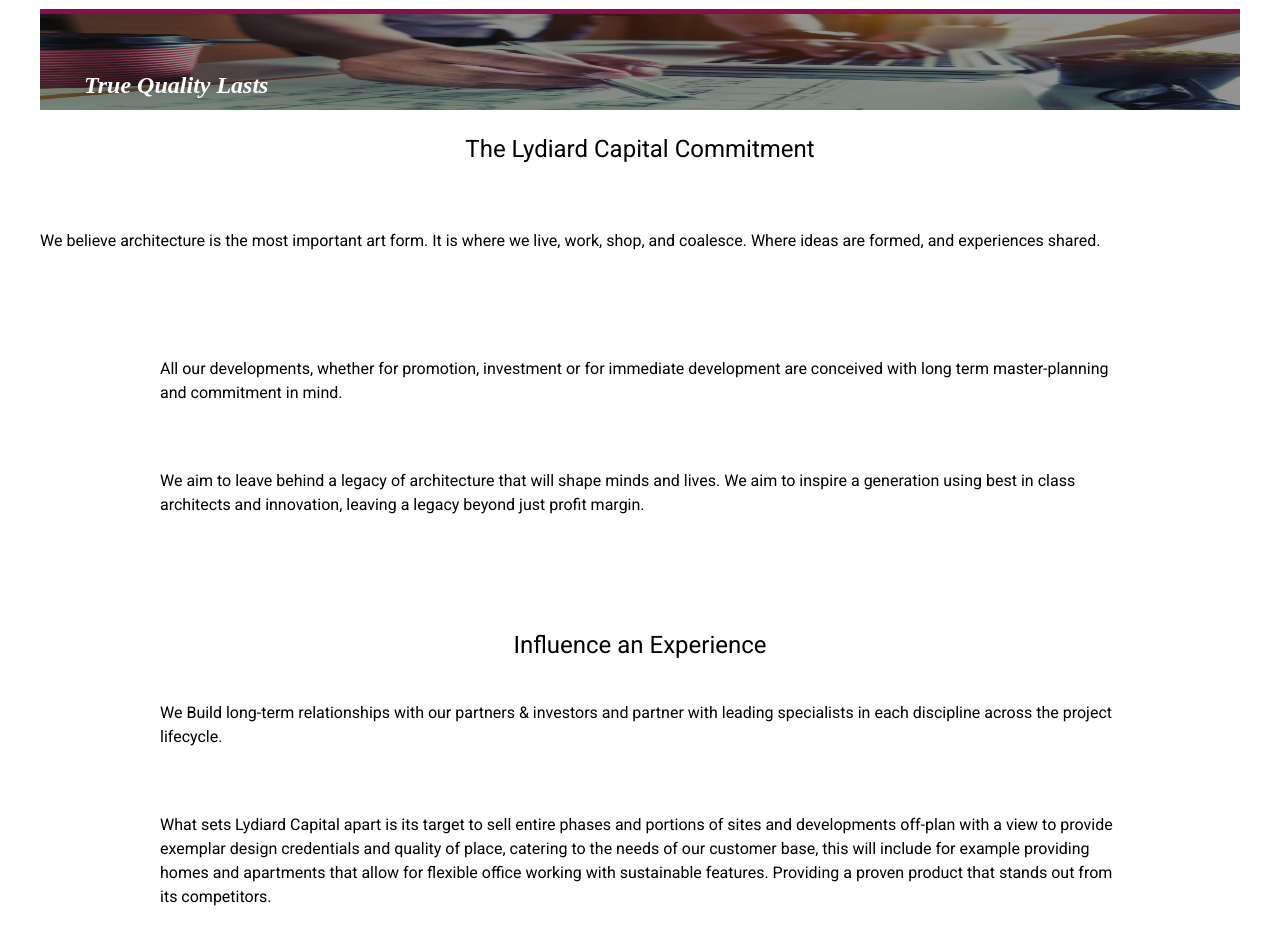
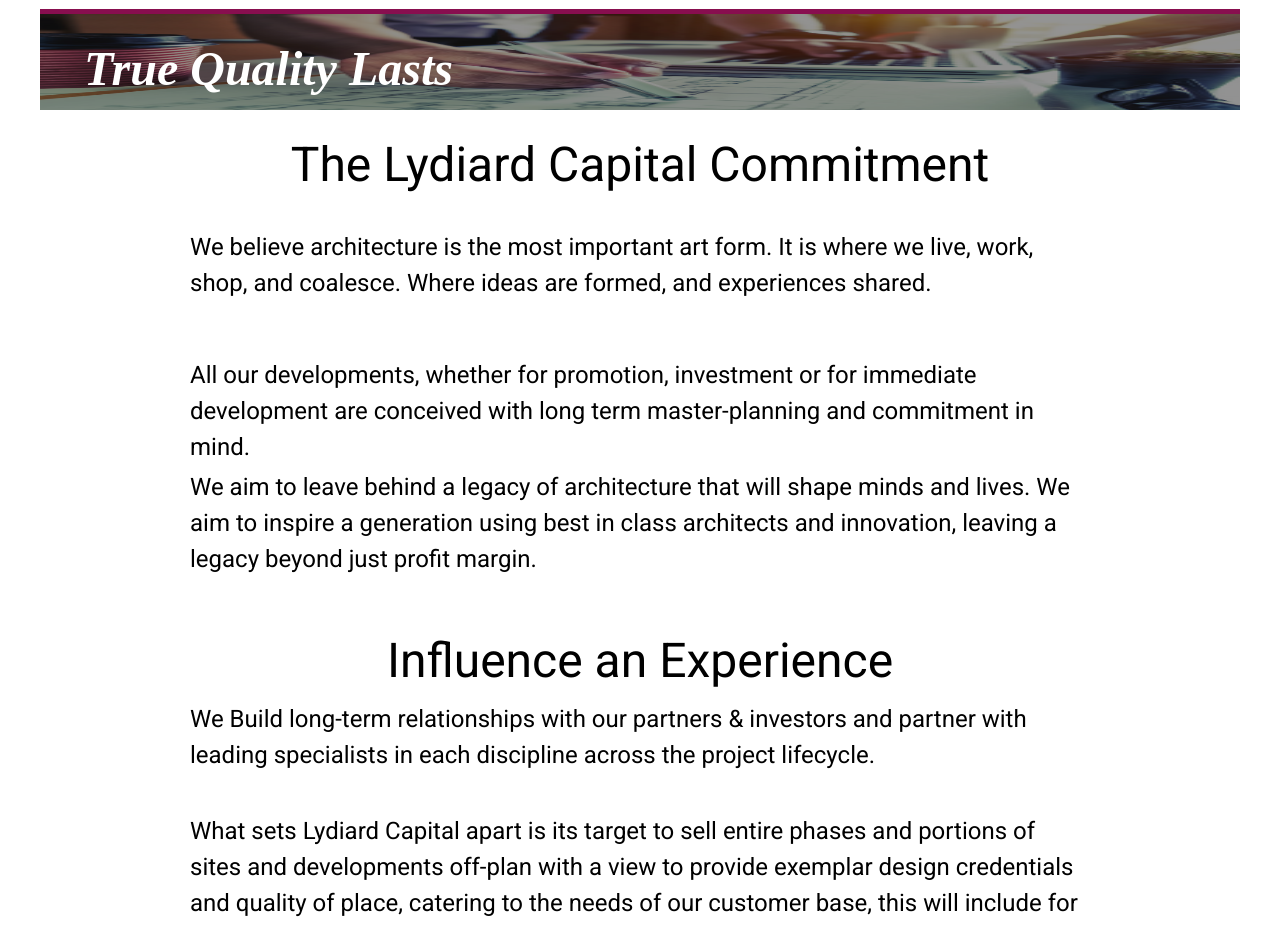
Before and after one commit to alamerton/Lydiard-Capital, a React (Create React App) app: page / in a window 1280 px wide. Shown: the part 6100-7026 px from the top of the page. Built offline with nearby package versions, Linux system fonts and the light colour scheme.

Commit message:
Added some more respoinsiveness before bed

```diff
--- a/src/components/TrueQualityLastsComponent.tsx
+++ b/src/components/TrueQualityLastsComponent.tsx
@@ -25,6 +25,13 @@
               fontFamily: "Source Serif 4",
               fontWeight: "bold",
               fontStyle: "italic",
+              fontSize: {
+                xs: "1.5rem",
+                sm: "2rem",
+                md: "2.5rem",
+                lg: "3rem",
+                xl: "3rem",
+              },
               textAlign: "left",
               color: "text.secondary",
             }}
@@ -40,7 +47,6 @@
             marginTop: "1rem",
             justifyContent: "center",
             alignItems: "center",
-            // minheight: "6rem",
             height: "6rem",
           }}
         >
@@ -53,6 +59,13 @@
               position: "absolute",
               fontFamily: "Roboto",
               textAlign: "center",
+              fontSize: {
+                xs: "1.5rem",
+                sm: "2rem",
+                md: "2.5rem",
+                lg: "3rem",
+                xl: "3rem",
+              },
               color: "text.primary",
             }}
           >
@@ -62,7 +75,10 @@
         <Container
           sx={{
             position: "relative",
-            maxWidth: "80%",
+            maxWidth: {
+              xs: "80%",
+              lg: "75%",
+            },
             margin: "auto",
             marginBottom: {
               xs: "1rem",
@@ -82,6 +98,13 @@
               position: "absolute",
               fontFamily: "Roboto",
               textAlign: "left",
+              fontSize: {
+                xs: "1rem",
+                sm: "1.5rem",
+                md: "1.5rem",
+                lg: "1.5rem",
+                xl: "1.5em",
+              },
               color: "text.primary",
             }}
           >
@@ -91,9 +114,12 @@
           </Typography>
         </Container>
         <Container
-          style={{
+          sx={{
             position: "relative",
-            maxWidth: "80%",
+            maxWidth: {
+              xs: "80%",
+              lg: "75%",
+            },
             margin: "auto",
             marginBottom: "1rem",
             justifyContent: "center",
@@ -110,6 +136,13 @@
               position: "absolute",
               fontFamily: "Roboto",
               textAlign: "left",
+              fontSize: {
+                xs: "1rem",
+                sm: "1.5rem",
+                md: "1.5rem",
+                lg: "1.5rem",
+                xl: "1.5em",
+              },
               color: "text.primary",
             }}
           >
@@ -119,9 +152,12 @@
           </Typography>
         </Container>
         <Container
-          style={{
+          sx={{
             position: "relative",
-            maxWidth: "80%",
+            maxWidth: {
+              xs: "80%",
+              lg: "75%",
+            },
             margin: "auto",
             marginBottom: "4rem",
             justifyContent: "center",
@@ -138,6 +174,13 @@
               position: "absolute",
               fontFamily: "Roboto",
               textAlign: "left",
+              fontSize: {
+                xs: "1rem",
+                sm: "1.5rem",
+                md: "1.5rem",
+                lg: "1.5rem",
+                xl: "1.5em",
+              },
               color: "text.primary",
             }}
           >
@@ -148,9 +191,12 @@
           </Typography>
         </Container>
         <Container
-          style={{
+          sx={{
             position: "relative",
-            maxWidth: "80%",
+            maxWidth: {
+              xs: "80%",
+              lg: "75%",
+            },
             margin: "auto",
             marginBottom: "-1.5rem",
             justifyContent: "center",
@@ -167,6 +213,13 @@
               position: "absolute",
               fontFamily: "Roboto",
               textAlign: "center",
+              fontSize: {
+                xs: "1.5rem",
+                sm: "2rem",
+                md: "2.5rem",
+                lg: "3rem",
+                xl: "3rem",
+              },
               color: "text.primary",
             }}
           >
@@ -174,9 +227,12 @@
           </Typography>
         </Container>
         <Container
-          style={{
+          sx={{
             position: "relative",
-            maxWidth: "80%",
+            maxWidth: {
+              xs: "80%",
+              lg: "75%",
+            },
             margin: "auto",
             marginBottom: "1rem",
             justifyContent: "center",
@@ -193,6 +249,13 @@
               position: "absolute",
               fontFamily: "Roboto",
               textAlign: "left",
+              fontSize: {
+                xs: "1rem",
+                sm: "1.5rem",
+                md: "1.5rem",
+                lg: "1.5rem",
+                xl: "1.5em",
+              },
               color: "text.primary",
             }}
           >
@@ -202,9 +265,12 @@
           </Typography>
         </Container>
         <Container
-          style={{
+          sx={{
             position: "relative",
-            maxWidth: "80%",
+            maxWidth: {
+              xs: "80%",
+              lg: "75%",
+            },
             margin: "auto",
             marginBottom: "10rem",
             justifyContent: "center",
@@ -221,6 +287,13 @@
               position: "absolute",
               fontFamily: "Roboto",
               textAlign: "left",
+              fontSize: {
+                xs: "1rem",
+                sm: "1.5rem",
+                md: "1.5rem",
+                lg: "1.5rem",
+                xl: "1.5em",
+              },
               color: "text.primary",
             }}
           >
@@ -234,9 +307,12 @@
           </Typography>
         </Container>
         <Container
-          style={{
+          sx={{
             position: "relative",
-            maxWidth: "80%",
+            maxWidth: {
+              xs: "80%",
+              lg: "75%",
+            },
             margin: "auto",
             marginBottom: "5rem",
             justifyContent: "center",
@@ -253,6 +329,13 @@
               position: "absolute",
               fontFamily: "Roboto",
               textAlign: "left",
+              fontSize: {
+                xs: "1rem",
+                sm: "1.5rem",
+                md: "1.5rem",
+                lg: "1.5rem",
+                xl: "1.5em",
+              },
               color: "text.primary",
             }}
           >
```
